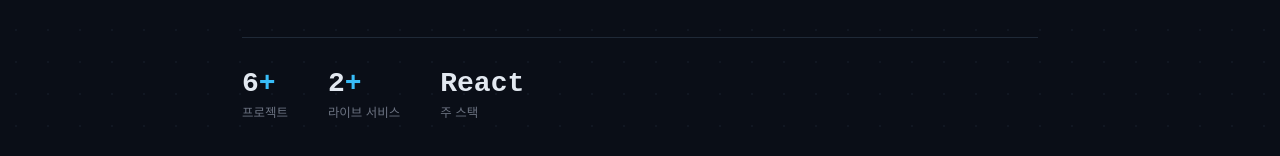
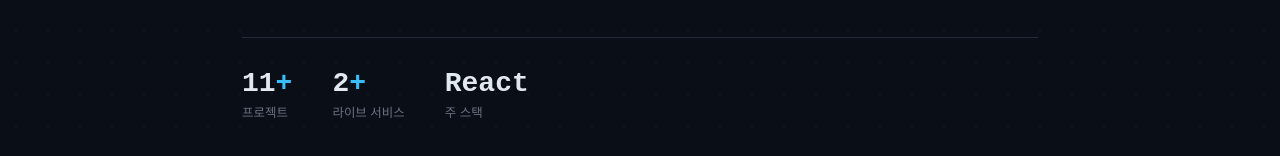
Before and after one commit to jh-desktop/my-site, a React (Vite) app: page / in a window 1280 px wide. Shown: the part 562-718 px from the top of the page. Built offline with nearby package versions, Linux system fonts and the light colour scheme.

Commit message:
프로젝트 목록에 메뉴 룰렛 추가

```diff
--- a/src/data/projects.js
+++ b/src/data/projects.js
@@ -3,9 +3,9 @@
     id: 1,
     name: '뱅크롤 관리',
     nameEn: 'Bankroll Manager',
-    description: '포커 플레이어를 위한 수익·손실 추적 시스템. 캘린더 기반 기록, 월별 순위표, FCM 푸시 알림 탑재.',
-    tech: ['React', 'Firebase', 'FCM', 'Vite', 'Vercel'],
-    url: 'https://bankroll-manager-gamma.vercel.app',
+    description: '포커 플레이어를 위한 수익·손실 추적 시스템. 캘린더 기록, 월별 순위표, 구글 로그인, 게시판, FCM 푸시 알림 탑재.',
+    tech: ['React', 'Firebase', 'FCM', 'Cloudinary', 'Vite', 'Vercel'],
+    url: null,
     category: 'tool',
     status: 'live',
   },
@@ -21,6 +21,56 @@
   },
   {
     id: 3,
+    name: '공모주 캘린더',
+    nameEn: 'IPO Calendar',
+    description: '국내 공모주 청약 일정 자동 수집 및 조회. 증권사별 청약 정보, 월별 캘린더 뷰, PWA 설치 지원.',
+    tech: ['React', 'Vite', 'Vercel', 'Cheerio'],
+    url: 'https://ipo-calendar-nine.vercel.app',
+    category: 'tool',
+    status: 'live',
+  },
+  {
+    id: 4,
+    name: 'GTO 퀴즈',
+    nameEn: 'GTO Quiz',
+    description: '홀덤 GTO 전략 트레이닝 퀴즈. 15가지 실전 시나리오에서 최적 액션을 선택하고 GTO 빈도와 해설로 실력 향상.',
+    tech: ['React', 'Vite', 'Vercel'],
+    url: 'https://gto-quiz.vercel.app',
+    category: 'game',
+    status: 'live',
+  },
+  {
+    id: 5,
+    name: 'GTO Lab',
+    nameEn: 'GTO Lab',
+    description: '홀덤 GTO 분석 통합 도구. 레인지 차트 시각화, 테이블 재현, 솔버 기능으로 심층 전략 분석.',
+    tech: ['React', 'Vite', 'Vercel'],
+    url: 'https://holdem-gto.vercel.app',
+    category: 'tool',
+    status: 'live',
+  },
+  {
+    id: 6,
+    name: '정산 시스템',
+    nameEn: 'Settlement System',
+    description: '자동화된 정산 계산 및 관리 시스템.',
+    tech: ['React', 'Vite', 'Vercel'],
+    url: 'https://settlement-system-bice.vercel.app',
+    category: 'tool',
+    status: 'live',
+  },
+  {
+    id: 7,
+    name: 'LiveSpace',
+    nameEn: 'LiveSpace',
+    description: '실시간 라이브 공간 앱. 구글 로그인으로 로비 입장 후 방을 생성하거나 참여해 실시간 소통.',
+    tech: ['React', 'Firebase', 'Vite', 'Vercel'],
+    url: 'https://live-app-rust.vercel.app',
+    category: 'tool',
+    status: 'live',
+  },
+  {
+    id: 8,
     name: '스케줄 관리',
     nameEn: 'Schedule Manager',
     description: '직원 스케줄 및 근태 관리 시스템. 캘린더 뷰, 근무 이력, 관리자 기능 포함.',
@@ -30,32 +80,32 @@
     status: 'live',
   },
   {
-    id: 4,
-    name: '정산 시스템',
-    nameEn: 'Settlement System',
-    description: '자동화된 정산 계산 및 관리 시스템.',
-    tech: ['React', 'Vite'],
-    url: 'https://settlement-system-bice.vercel.app',
-    category: 'tool',
+    id: 9,
+    name: 'Prime Poker Analyzer',
+    nameEn: 'Prime Poker Analyzer',
+    description: 'Prime Poker 스크린샷에서 게임 상황을 자동 인식. GTO/ICM 기반 최적 액션 추천하는 핸드 리뷰 도구.',
+    tech: ['Python', 'OpenCV', 'AI'],
+    url: null,
+    category: 'ai',
     status: 'live',
   },
   {
-    id: 5,
-    name: 'GTO 퀴즈',
-    nameEn: 'GTO Quiz',
-    description: '홀덤 GTO 전략 트레이닝 퀴즈. 15가지 실전 시나리오에서 최적 액션을 선택하고 GTO 빈도와 해설로 실력 향상.',
-    tech: ['React', 'Vite', 'Vercel'],
-    url: 'https://gto-quiz.vercel.app',
+    id: 11,
+    name: '오늘 뭐 먹지?',
+    nameEn: 'Menu Roulette',
+    description: '슬롯머신 스타일 메뉴 룰렛. 57가지 메뉴 중 랜덤 선택, 지수적 감속 애니메이션·사운드·컨페티 폭발로 도파민 유발.',
+    tech: ['React', 'Web Audio API', 'Vite', 'Vercel'],
+    url: 'https://menu-picker-mu.vercel.app',
     category: 'game',
     status: 'live',
   },
   {
-    id: 6,
-    name: '공모주 캘린더',
-    nameEn: 'IPO Calendar',
-    description: '국내 공모주 청약 일정 자동 수집 및 조회. 증권사별 청약 정보, 월별 캘린더 뷰, PWA 설치 지원.',
-    tech: ['React', 'Vite', 'Vercel', 'Cheerio'],
-    url: 'https://ipo-calendar-nine.vercel.app',
+    id: 10,
+    name: '포커 오버레이',
+    nameEn: 'Poker Overlay',
+    description: '안드로이드용 포커 어드바이저 오버레이 앱. 플로팅 버튼으로 실시간 GTO 조언을 게임 위에 표시.',
+    tech: ['React Native', 'Android', 'Native Module'],
+    url: null,
     category: 'tool',
     status: 'live',
   },
```
